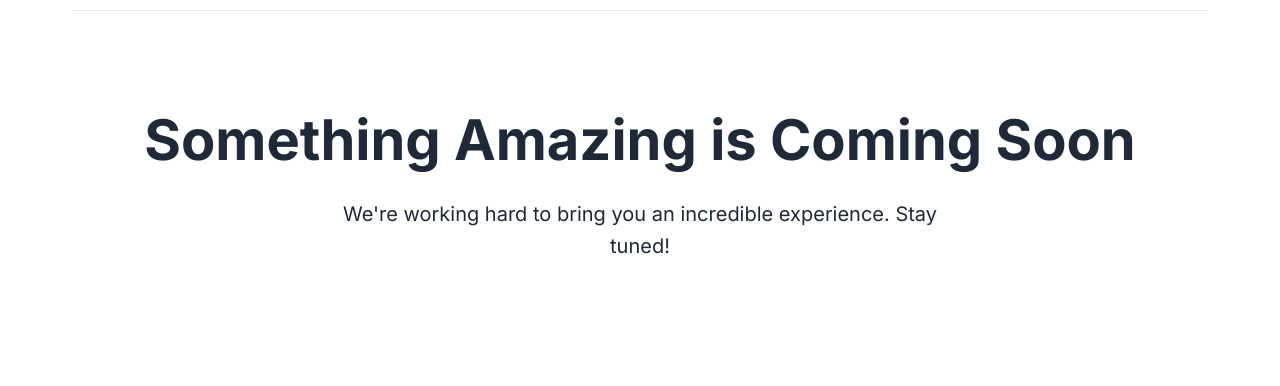
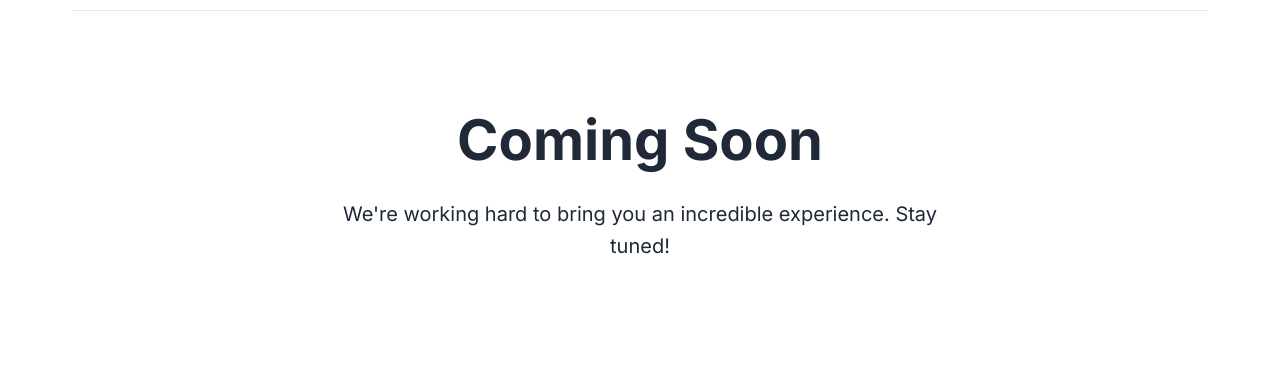
Before and after one commit to kpkuhl/test-landing-page, a plain HTML site: page index.html in a window 1280 px wide. Shown: the part 414-800 px from the top of the page. Drawn offline with nearby package versions, Linux system fonts and the light colour scheme.

Commit message:
Simplify heading to 'Coming Soon'

```diff
--- a/index.html
+++ b/index.html
@@ -26,7 +26,7 @@
 
         <main>
             <section class="hero">
-                <h1>Something Amazing is Coming Soon</h1>
+                <h1>Coming Soon</h1>
                 <p class="subtitle">We're working hard to bring you an incredible experience. Stay tuned!</p>
             </section>
 
```
